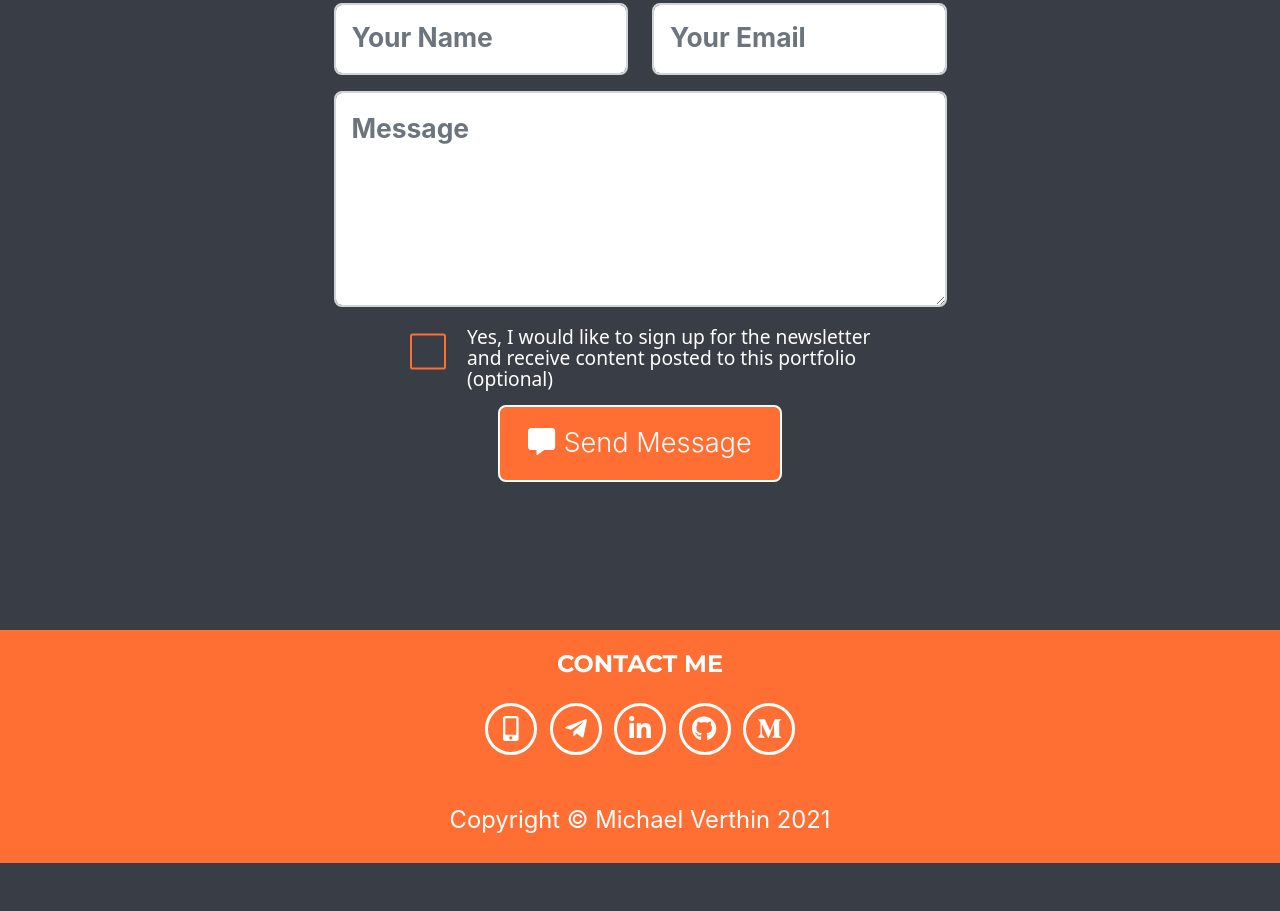
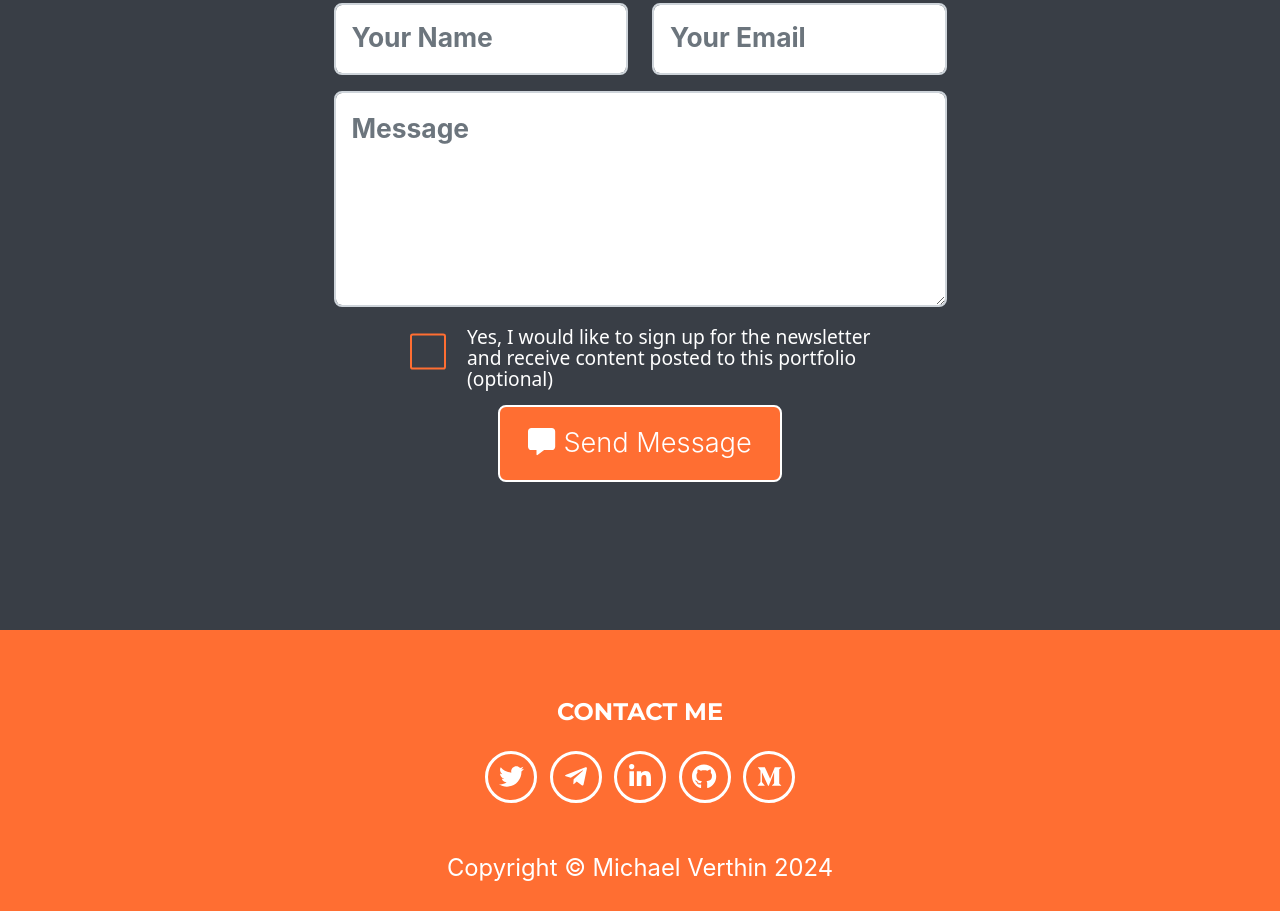
Before and after one commit to MichaelVerthin/qa, a plain HTML site: page index.html in a window 1280 px wide. Shown: the part 4844-5755 px from the top of the page. Before the commit the page ends 5707 px from the top, so only its background shows below. Drawn offline with nearby package versions, Linux system fonts and the light colour scheme; a script that the page names is missing.

Commit message:
mt-5 + twitter + copyright

```diff
--- a/index.html
+++ b/index.html
@@ -535,11 +535,11 @@
             <div class="wave" id="wave3"></div>
             <div class="wave" id="wave4"></div>
         </div>
-        <div class="container text-center">
+        <div class="container text-center mt-5">
             <h4 id="en" class="text-uppercase mb-4 text-white">Contact me</h4>
             <h4 id="he" class="text-uppercase mb-4 text-white">צור קשר</h4>
-            <a class="btn btn-outline-light btn-social mx-1" href="tel:0523304078"><i
-                    class="fas fa-mobile-alt fa-lg"></i></a>
+            <a class="btn btn-outline-light btn-social mx-1" href="https://twitter.com/MichaelVerthin"
+                target="_blank"><i class="fab fa-twitter fa-lg"></i></a>
             <a class="btn btn-outline-light btn-social mx-1" href="https://telegram.me/michaelverthin"
                 target="_blank"><i class="fab fa-fw fa-telegram-plane fa-lg"></i></a>
             <a class="btn btn-outline-light btn-social mx-1" href="http://linkedin.com/in/michael-verthin"
@@ -551,7 +551,7 @@
         </div>
     </footer>
     <div class=" copyright py-4 text-center text-white">
-        <div class="container lead"><small><b>Copyright &copy; Michael Verthin 2021</b></small></div>
+        <div class="container lead"><small><b>Copyright &copy; Michael Verthin 2024</b></small></div>
     </div>
     <!-- Portfolio Modals-->
     <!-- Portfolio Modal 0-->
```
